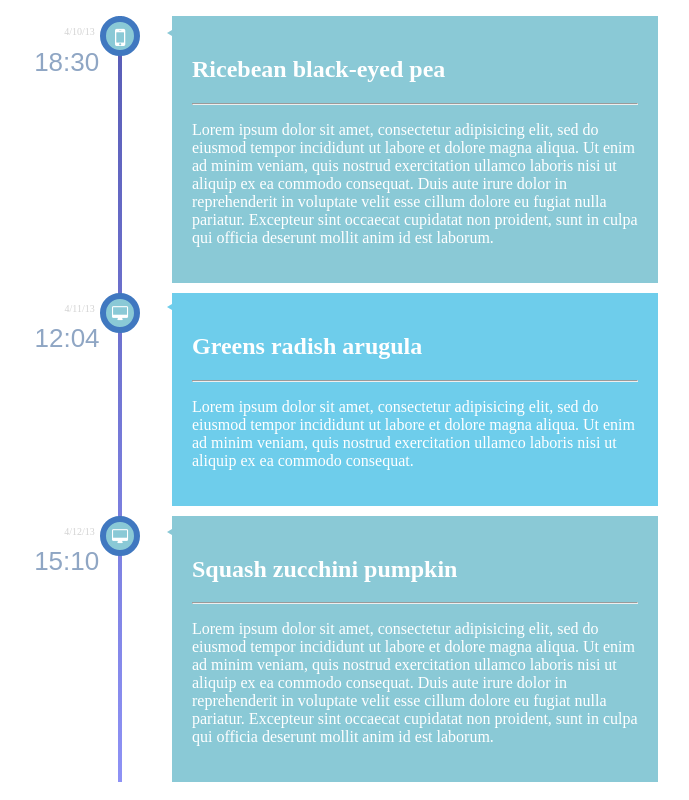
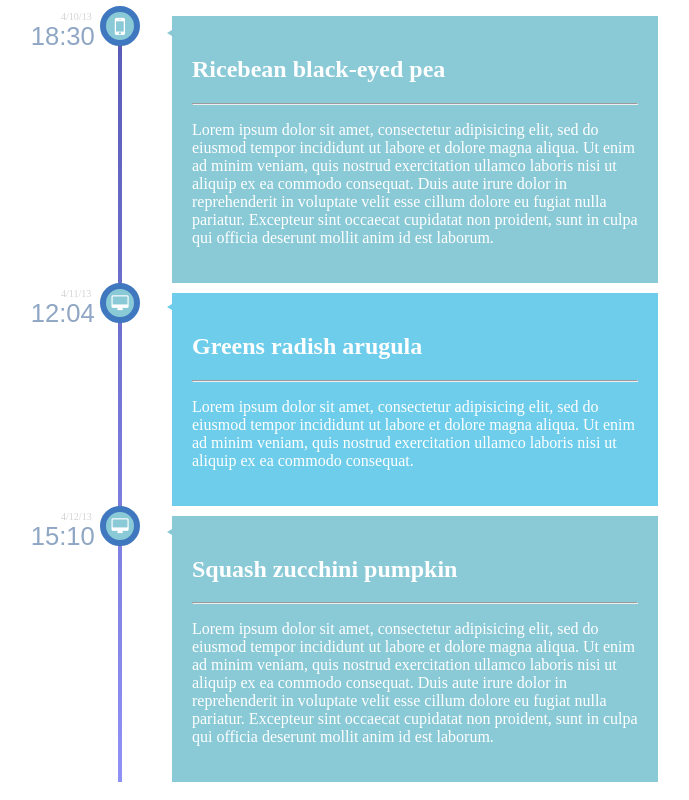
Before and after one commit to Jeremy-Glover/04-Timeline, a plain HTML site: page index.html in a window 1280 px wide. Shown: the whole page, without its empty margins (90-779 px from the left). Drawn offline with Linux system fonts and the light colour scheme.

Commit message:
Transform:translate on icons/date/time, css styling

```diff
--- a/app.css
+++ b/app.css
@@ -4,19 +4,23 @@
 
 .timeline {
   position: relative;
+  display: block;
   max-width: 550px;
   list-style: none;
   margin-left: 200px;
   border: 0;
   border-left: #575bb4 solid 4px;
-  border-image:
-      linear-gradient(to bottom, #575bb4, #8e92f5) 1 100%;
+  border-image: linear-gradient(to bottom, #575bb4, #8e92f5) 1 100%;
+}
+
+.production {
+  position: relative;
 }
 
 .fa-desktop {
   position: absolute;
-  right: 96.7%;
-  font-size: 15px;
+  transform: translate(-155%, -25%);
+  font-size: 1rem;
   height: 2.5rem;
   width: 2.5rem;
   text-align: center;
@@ -24,8 +28,8 @@
 
 .fa-mobile {
   position: absolute;
-  right: 96.7%;
-  font-size: 24px;
+  transform: translate(-155%, -25%);
+  font-size: 1.5rem;
   height: 2.5rem;
   width: 2.5rem;
   text-align: center;
@@ -37,26 +41,26 @@
   background: rgb(138, 201, 214);
   border-radius: 50%;
   border: 6.5px #4078c0 solid;
-  line-height: 30px;
-}
-
-.date {
-  font-size: 10px;
-  color: lightgray;
-  padding-left: 30px;
-}
-
-.time{
-  position: absolute;
-  top: 15%;
-  color: rgb(143, 166, 196);
-  font-family: "arial";
-  font-size: 26px;
+  line-height: 1.8rem;
 }
 
 .where {
   position: absolute;
-  right: 105%;
+  transform: translate(-205%, -20%);
+}
+
+.date {
+  margin-bottom: 0;
+  font-size: 10px;
+  color: lightgray;
+  padding-left: 1.9rem;
+}
+
+.time{
+  margin-top: 0;
+  color: rgb(143, 166, 196);
+  font-family: "arial";
+  font-size: 1.6rem;
 }
 
 .info {
```
Also changed, not shown: index.html (+1 -2 lines).
